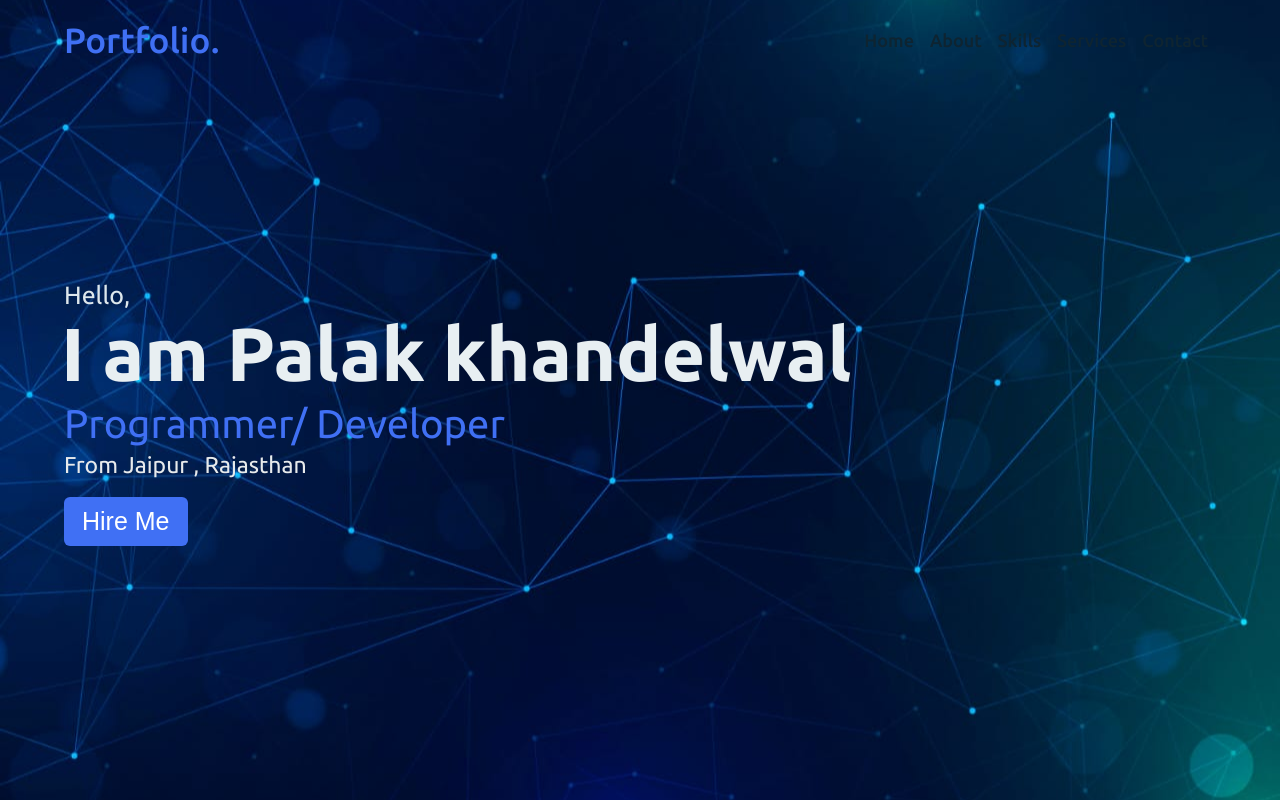
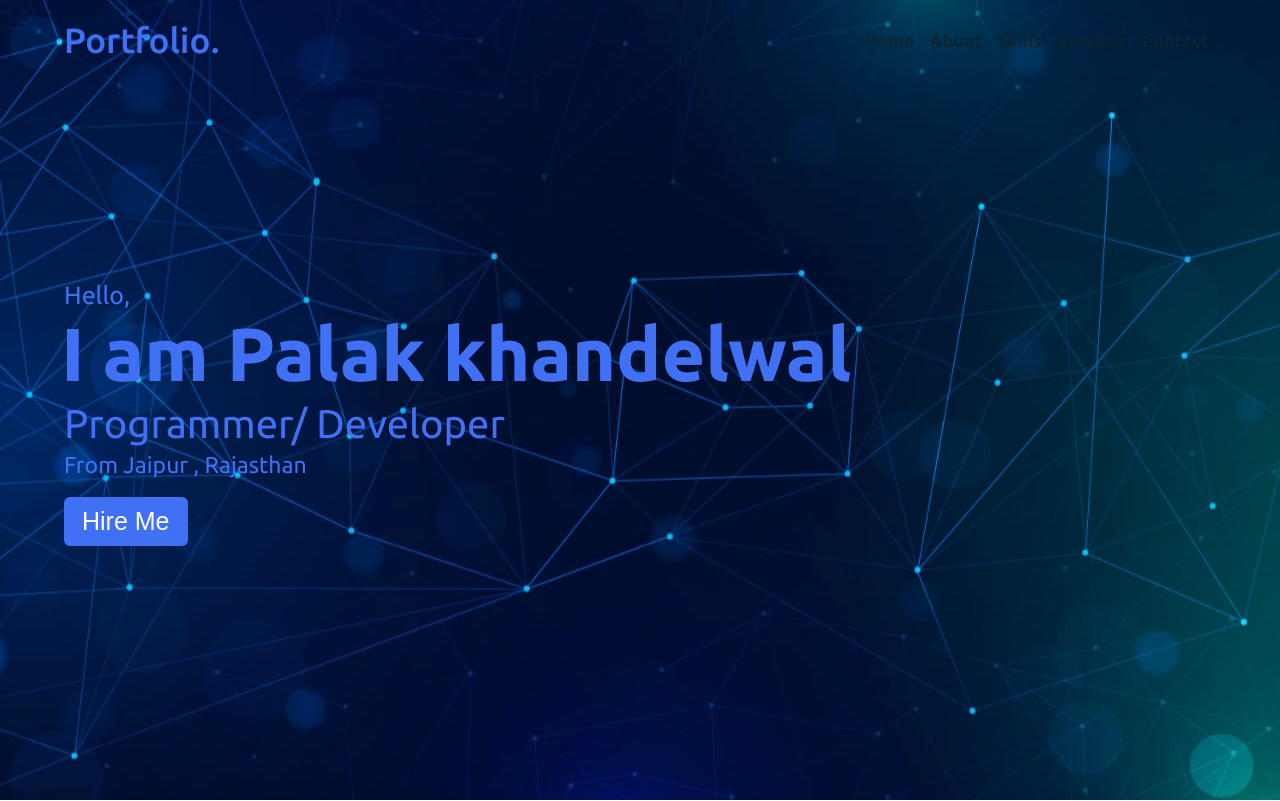
Before and after one commit to Palak2702/portfolio, a plain HTML site: page index.html in a window 1280 px wide. Shown: the top 801 px of the page. Drawn offline with Linux system fonts and the light colour scheme; files whose address does not match are found by name.

Commit message:
added portfolio.css

```diff
--- a/portfolio.css
+++ b/portfolio.css
@@ -127,10 +127,10 @@ nav.sticky .menu-btn{
 }
 .home .text-one{
   font-size: 25px;
-  color: #dde7ec;
+  color: #4070f4;
 }
 .home .text-two{
-  color: #e8eff2;
+  color: #4070f4;
   font-size: 75px;
   font-weight: 600;
   margin-left: -3px;
@@ -143,7 +143,7 @@ nav.sticky .menu-btn{
 .home .text-four{
   font-size: 23px;
   margin: 5px 0;
-  color: #e7eaec;
+  color: #4070f4;
 }
 .home .button{
   margin: 14px 0;
```
